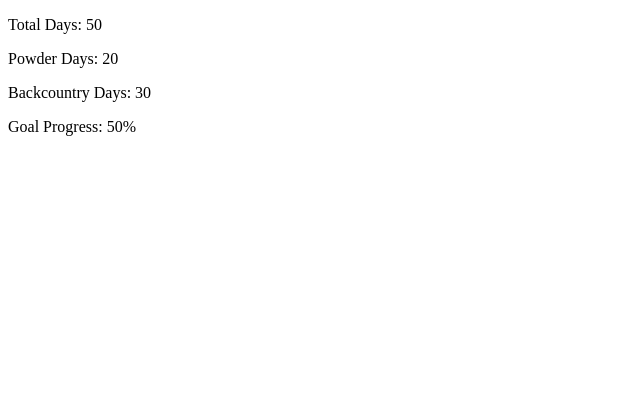
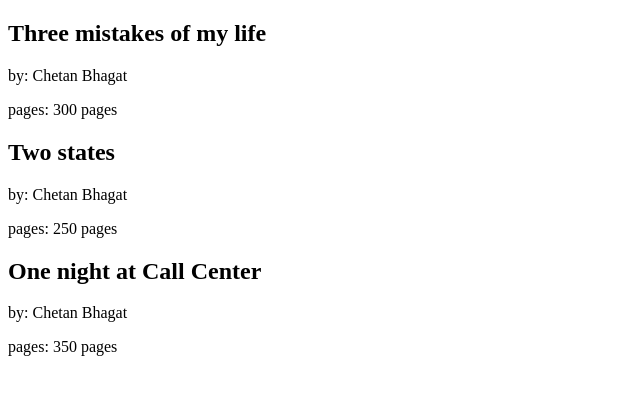
Before and after one commit to saianis/react-essential-learning, a React (Create React App) app: page / in a window 1280 px wide. Shown: the top 394 px of the page, without its empty margins (0-640 px from the left). Built offline with nearby package versions, Linux system fonts and the light colour scheme.

Commit message:
composing components

```diff
--- a/src/index.js
+++ b/src/index.js
@@ -1,47 +1,27 @@
 import React, { Component } from 'react';
 import { render } from 'react-dom';
 
-let skiData = {
-  total: 50,
-  powder: 20,
-  backCountry: 30,
-  goal: 100
-}
-
-const getPercent = decimal => {
-  return decimal * 100 + '%'
-}
-
-const calGoalProcess = (total, goal) => {
-  return getPercent(total/goal);
-}
-
-// Function components
-const SkiDayCounter = ({total, powder, backCountry, goal}) => {
+const Book = ({title, author, pages}) => {
   return (
     <section>
-      <div>
-        <p>Total Days: {total}</p>
-      </div>
-      <div>
-        <p>Powder Days: {powder}</p>
-      </div>
-      <div>
-        <p>Backcountry Days: {backCountry}</p>
-      </div>
-      <div>
-        <p>Goal Progress: {calGoalProcess(total, goal)}</p>
-      </div>
+      <h2>{title}</h2>
+      <p>by: {author}</p>
+      <p>pages: {pages} pages</p>
     </section>
   )
 }
 
+const Library = () => {
+  return (
+    <div>
+      <Book title='Three mistakes of my life' author='Chetan Bhagat' pages={300}/>
+      <Book title='Two states' author='Chetan Bhagat' pages={250}/>
+      <Book title='One night at Call Center' author='Chetan Bhagat' pages={350}/>
+    </div>
+  )
+}
+
 render(
-  <SkiDayCounter
-  total={skiData.total}
-  powder={skiData.powder}
-  backCountry={skiData.backCountry}
-  goal={skiData.goal}
-  />,
+  <Library />,
   document.getElementById('root')
 )
```
